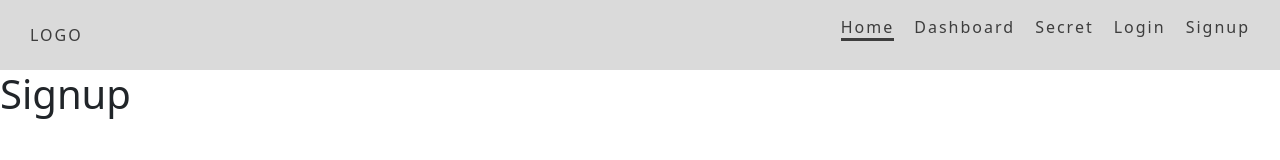
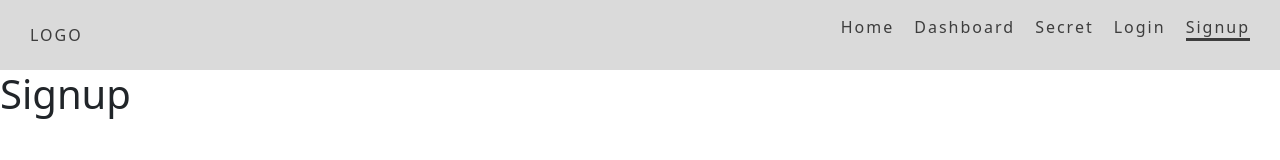
Before and after one commit to warderer/react-avanzado-g25a, a React (Vite) app in the folder 03-react-auth/: page /signup in a window 1280 px wide. Shown: the top 160 px of the page. Built offline with nearby package versions, Linux system fonts and the light colour scheme.

Commit message:
✨ Header con NavLink y estilo dinámico

```diff
--- a/03-react-auth/src/Components/Header/Header.jsx
+++ b/03-react-auth/src/Components/Header/Header.jsx
@@ -1,25 +1,28 @@
+import { NavLink } from 'react-router-dom'
 import './header.scss'
 
 const Header = () => {
+  const linkIsActive = (isActive) => isActive ? 'header__item-link header__item-link--is-active' : 'header__item-link'
+
   // BEM PARA LLAMAR NUESTRAS CLASES
   return (
     <nav className='header'>
-      <a className='header__logo' href='/'>LOGO</a>
+      <NavLink className='header__logo' to='/'>LOGO</NavLink>
       <ul className='header__nav-list'>
         <li className='header__list-item'>
-          <a className='header__item-link header__item-link--is-active' href='/home'>Home</a>
+          <NavLink className={({ isActive }) => linkIsActive(isActive)} to='/'>Home</NavLink>
         </li>
         <li className='header__list-item'>
-          <a className='header__item-link' href='/dashboard'>Dashboard</a>
+          <NavLink className={({ isActive }) => linkIsActive(isActive)} to='/dashboard'>Dashboard</NavLink>
         </li>
         <li className='header__list-item'>
-          <a className='header__item-link' href='/secret'>Secret</a>
+          <NavLink className={({ isActive }) => linkIsActive(isActive)} to='/secret'>Secret</NavLink>
         </li>
         <li className='header__list-item'>
-          <a className='header__item-link' href='/login'>Login</a>
+          <NavLink className={({ isActive }) => linkIsActive(isActive)} to='/login'>Login</NavLink>
         </li>
         <li className='header__list-item'>
-          <a className='header__item-link' href='/signup'>Signup</a>
+          <NavLink className={({ isActive }) => linkIsActive(isActive)} to='/signup'>Signup</NavLink>
         </li>
       </ul>
     </nav>
```
